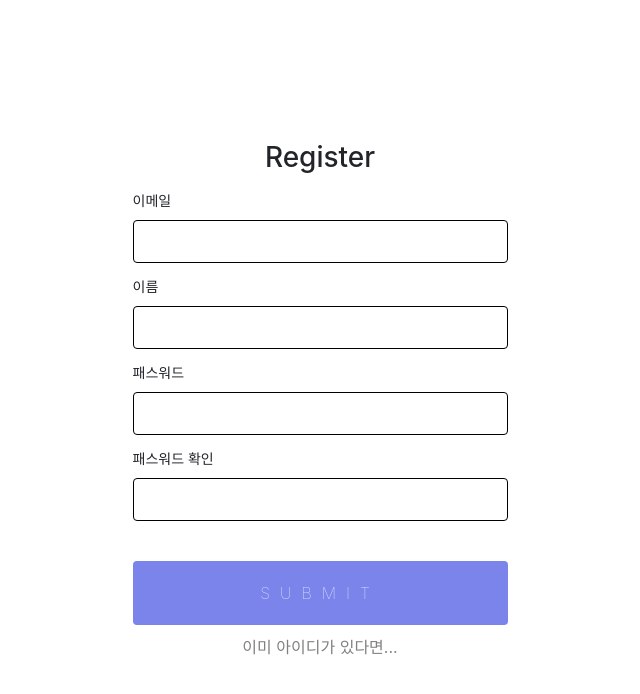
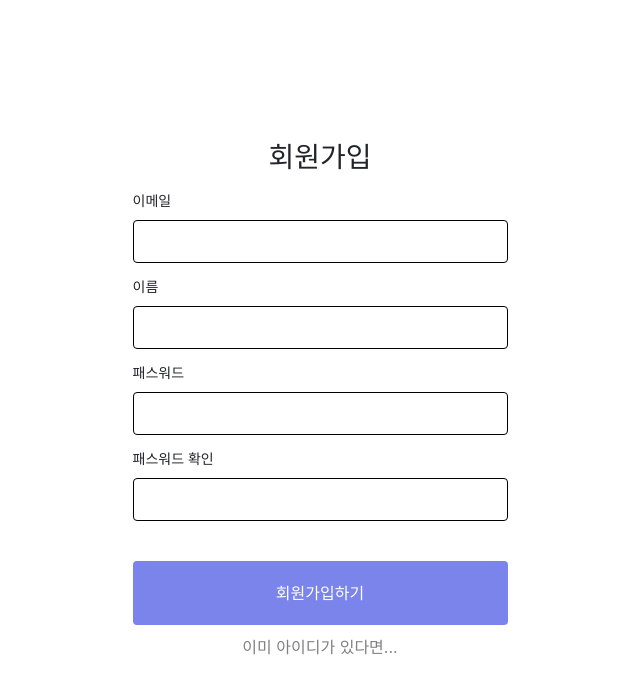
Before and after one commit to jadeplanet/react_chatapp, a React (Create React App) app: page /register in a window 1280 px wide. Shown: the top 694 px of the page, without its empty margins (320-960 px from the left). Built offline with nearby package versions, Linux system fonts and the light colour scheme.

Commit message:
auth - registering new user by email

```diff
--- a/package.json
+++ b/package.json
@@ -8,9 +8,11 @@
     "@testing-library/user-event": "^12.1.10",
     "bootstrap": "^4.5.3",
     "firebase": "^8.0.2",
+    "md5": "^2.3.0",
     "react": "^17.0.1",
     "react-bootstrap": "^1.4.0",
     "react-dom": "^17.0.1",
+    "react-hook-form": "^6.11.5",
     "react-icons": "^3.11.0",
     "react-redux": "^7.2.2",
     "react-router-dom": "^5.2.0",
--- a/src/components/RegisterPage/RegisterPage.js
+++ b/src/components/RegisterPage/RegisterPage.js
@@ -1,42 +1,96 @@
-import React from 'react';
+import React, { useState, useRef } from 'react';
 import { Link } from 'react-router-dom';
+import { useForm } from 'react-hook-form';
+import firebase from '../../firebase';
+import md5 from 'md5';
 
 function RegisterPage() {
+	const { register, watch, errors, handleSubmit } = useForm();
+	const [errorFromSubmit, setErrorFromSubmit] = useState('');
+	const [loading, setLoading] = useState(false);
+	const password = useRef();
+
+	password.current = watch('password');
+
+	const onSubmit = async (data) => {
+		try {
+			setLoading(true);
+			let createdUser = await firebase
+				.auth()
+				.createUserWithEmailAndPassword(data.email, data.password);
+			console.log('createdUser', createdUser);
+
+			await createdUser.user.updateProfile({
+				displayName: data.name,
+				photoURL: `http://gravatar.com/avatar/${md5(
+					createdUser.user.email
+				)}?d=identicon`,
+			});
+
+			setLoading(false);
+		} catch (error) {
+			setErrorFromSubmit(error.message);
+			setLoading(false);
+			setTimeout(() => {
+				setErrorFromSubmit('');
+			}, 5000);
+		}
+	};
+	console.log(watch('email'));
+
 	return (
 		<div className='auth-wrapper'>
 			<div style={{ textAlign: 'center' }}>
-				<h3>Register</h3>
+				<h3>회원가입</h3>
 			</div>
-			<form>
+			<form onSubmit={handleSubmit(onSubmit)}>
 				<label>이메일</label>
 				<input
 					name='email'
 					type='email'
-					// ref={register({ required: true, maxLength: 10 })}
+					ref={register({ required: true, pattern: /^\S+@\S+$/i })}
 				/>
-				{/* {errors.exampleRequired && <p>This field is required</p>} */}
+				{errors.email && <p>이메일 양식에 맞게 입력해주세요</p>}
 				<label>이름</label>
-				<input
-					name='name'
-					// ref={register({ required: true, maxLength: 10 })}
-				/>
-				{/* {errors.exampleRequired && <p>This field is required</p>} */}
+				<input name='name' ref={register({ required: true, maxLength: 10 })} />
+				{errors.name && errors.name.type === 'required' && (
+					<p>이름을 입력해주세요</p>
+				)}
+				{errors.name && errors.name.type === 'maxLength' && (
+					<p>이름을 10자 이내로 입력해주세요</p>
+				)}
 				<label>패스워드</label>
 				<input
 					name='password'
 					type='password'
-					// ref={register({ required: true, maxLength: 10 })}
+					ref={register({ required: true, minLength: 6 })}
 				/>
-				{/* {errors.exampleRequired && <p>This field is required</p>} */}
+				{errors.password && errors.password.type === 'required' && (
+					<p>패스워드를 입력해주세요</p>
+				)}
+				{errors.password && errors.password.type === 'minLength' && (
+					<p>패스워드를 6자 이상으로 만들어주세요</p>
+				)}
 				<label>패스워드 확인</label>
 				<input
 					name='password_confirm'
 					type='password'
-					// ref={register({ required: true, maxLength: 10 })}
+					ref={register({
+						required: true,
+						validate: (value) => value === password.current,
+					})}
 				/>
-				{/* {errors.exampleRequired && <p>This field is required</p>} */}
+				{errors.password_confirm &&
+					errors.password_confirm.type === 'required' && (
+						<p>상단에 입력한 패스워드를 다시 입력해주세요</p>
+					)}
+				{errors.password_confirm &&
+					errors.password_confirm.type === 'validate' && (
+						<p>상단에 입력한 패스워드와 일치하지 않습니다</p>
+					)}
 
-				<input type='submit' />
+				{errorFromSubmit && <p>{errorFromSubmit}</p>}
+				<input type='submit' disabled={loading} value='회원가입하기' />
 			</form>
 			<Link
 				style={{ color: 'gray', textDecoration: 'none', textAlign: 'center' }}
--- a/src/firebase.js
+++ b/src/firebase.js
@@ -18,3 +18,5 @@ var firebaseConfig = {
 // Initialize Firebase
 firebase.initializeApp(firebaseConfig);
 // firebase.analytics();
+
+export default firebase;
--- a/src/index.css
+++ b/src/index.css
@@ -69,8 +69,7 @@ body {
 	margin-top: 40px;
 	padding: 20px;
 	font-size: 16px;
-	font-weight: 100;
-	letter-spacing: 10px;
+	font-weight: 300;
 }
 
 .auth-wrapper button[type='submit']:hover,
```
Also changed, not shown: 1 other file (tests, documents, lock files or other folders).
